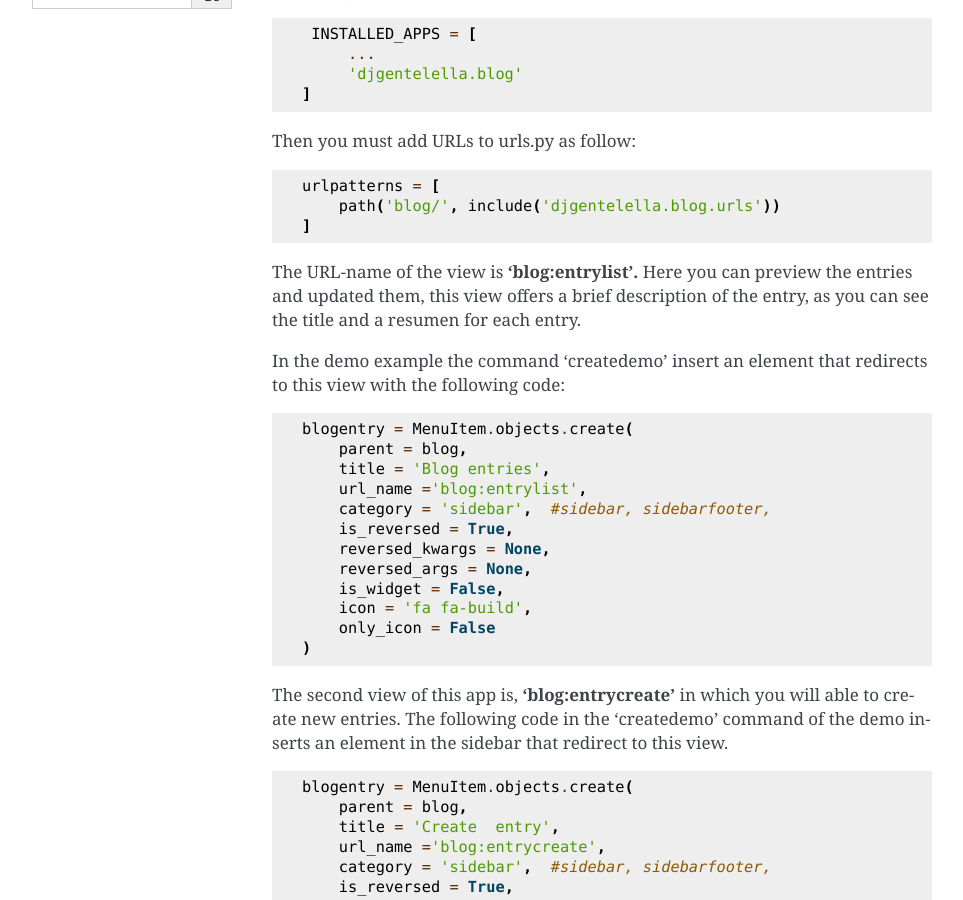
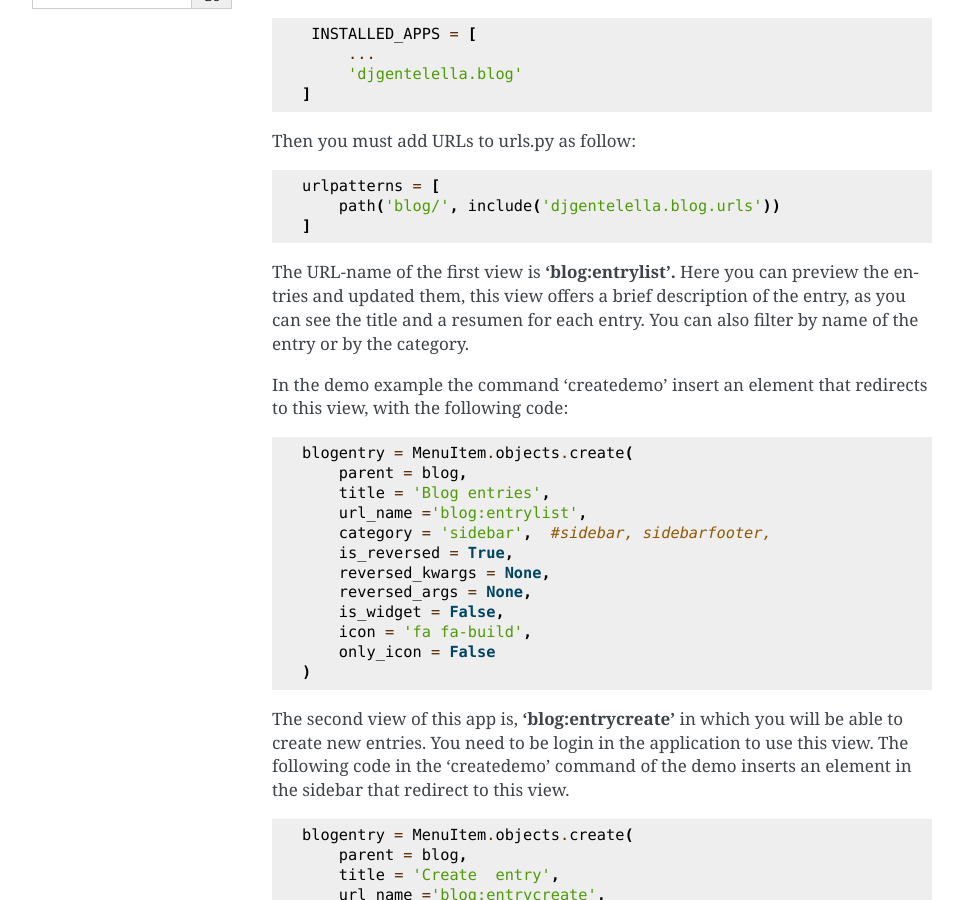
Before and after one commit to Solvosoft/django-gentelella-widgets, a Sphinx documentation site: the page built from docs/source/blog.rst, in a window 1280 px wide and 900 px high, scrolled down 190 px. Shown: the whole window, without its empty margins (148-1111 px from the left). Built offline with Sphinx 7.4.7, drawn with Linux system fonts in a browser that asks for light colours.

```diff
--- a/docs/source/blog.rst
+++ b/docs/source/blog.rst
@@ -1,6 +1,3 @@
-
-
-
 ===============
 Blog app
 ===============
@@ -16,7 +13,6 @@
        'djgentelella.blog'
   ]
 
-
 Then you must add URLs to urls.py as follow:
 
 .. code:: python
@@ -25,15 +21,14 @@
        path('blog/', include('djgentelella.blog.urls'))
    ]
 
-
-
-The URL-name of the view is **'blog:entrylist'.**
+The URL-name of the first view is **'blog:entrylist'.**
 Here you can preview the entries and updated them,
 this view offers a brief description of the entry,
 as you can see the title and a resumen for each entry.
+You can also filter by name of the entry or by the category.
 
 
-In the demo example the command 'createdemo' insert an element that redirects to this view with the following code:
+In the demo example the command 'createdemo' insert an element that redirects to this view, with the following code:
 
 .. code:: python
 
@@ -50,9 +45,8 @@
        only_icon = False
    )
 
-
-
-The second view of this app is, **'blog:entrycreate'** in which you will able to create new entries.
+The second view of this app is, **'blog:entrycreate'** in which you will be able to create new entries.
+You need to be login in the application to use this view.
 The following code in the 'createdemo' command of the demo inserts an element in the sidebar that redirect to this view.
 
 .. code:: python
@@ -70,7 +64,6 @@
        only_icon = False
    )
 
-
 .. image:: _static/blog-entry-1.png
 
 .. image:: _static/blog-entry-2.png
--- a/docs/source/index.rst
+++ b/docs/source/index.rst
@@ -14,6 +14,7 @@
    notifications
    pallete
    blog
+   color
    templates
    forms
    widgets
```
Also changed, not shown: docs/source/color.rst (added, +32 -0 lines), docs/source/_static/color.gif (added).
